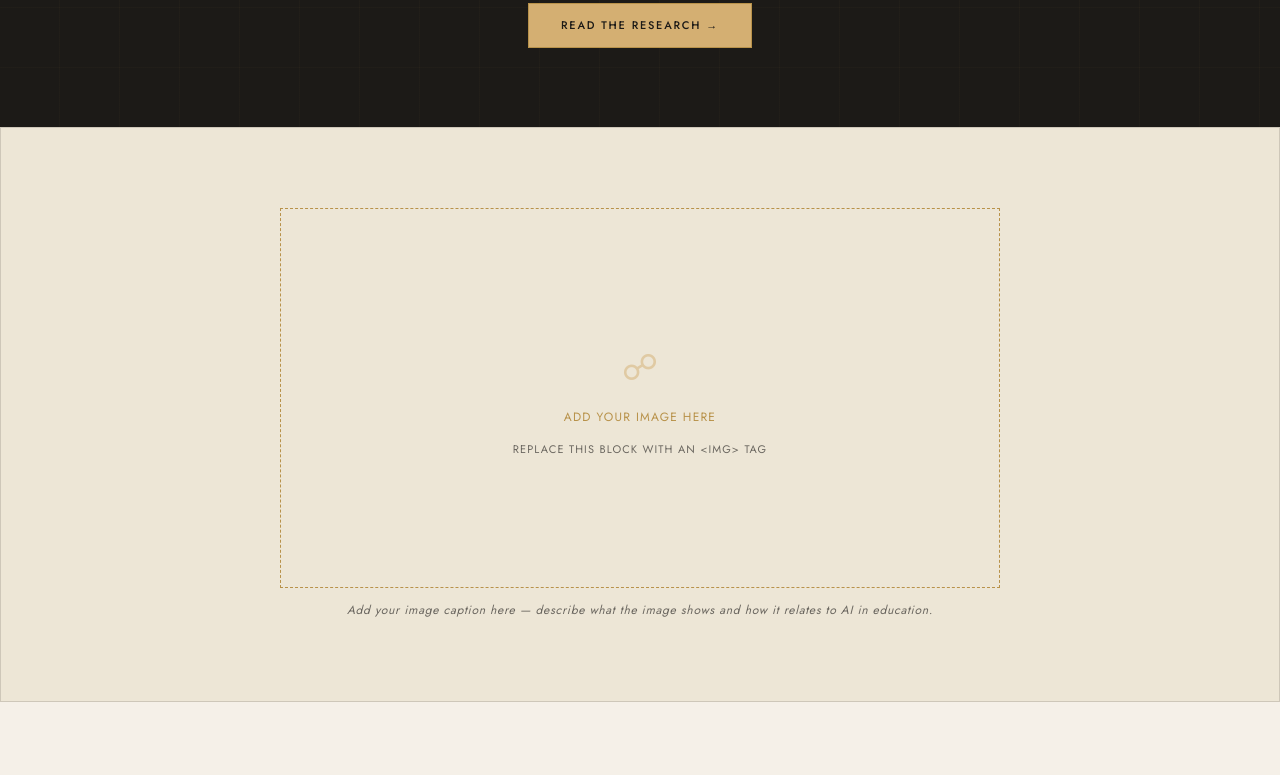
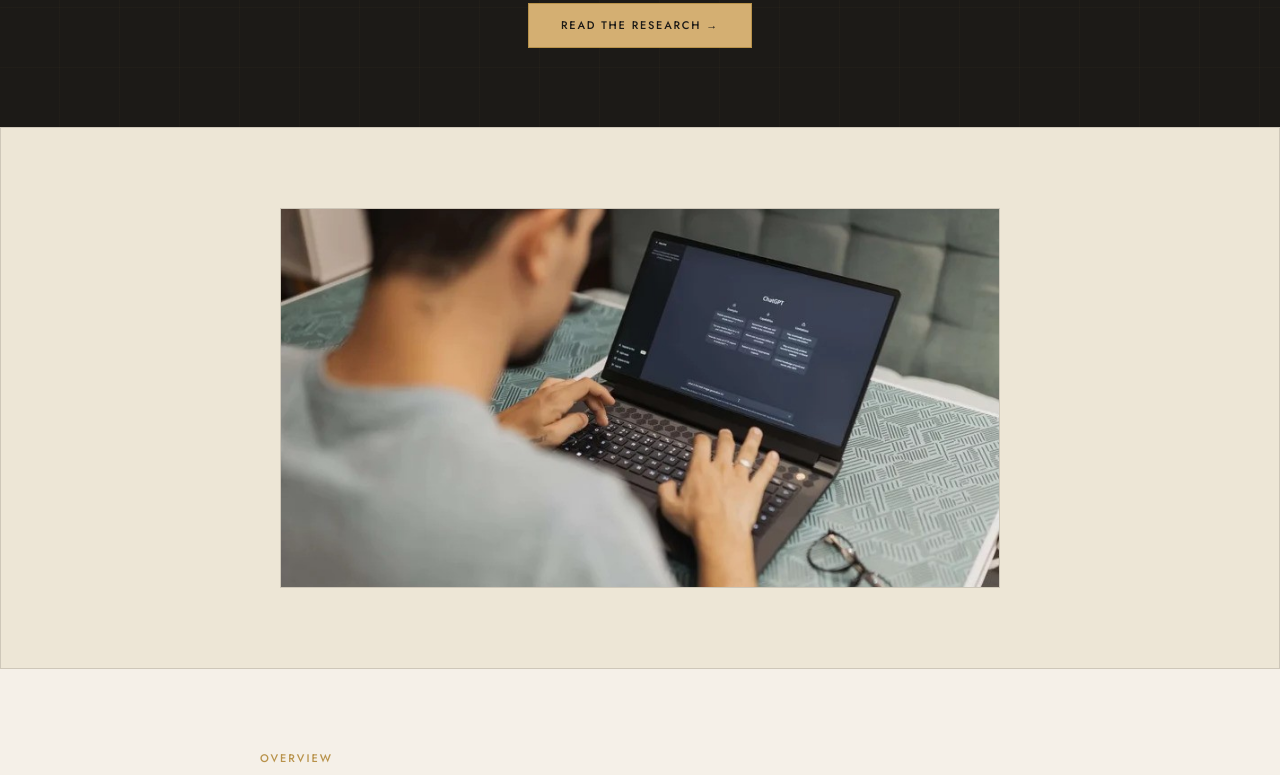
Before and after one commit to shovonahid/shovonahid.github.io, a plain HTML site: page index.html in a window 1280 px wide. Shown: the part 597-1372 px from the top of the page. Drawn offline with nearby package versions, Linux system fonts and the light colour scheme.

Commit message:
Update index.html

```diff
--- a/index.html
+++ b/index.html
@@ -42,25 +42,10 @@
       <a href="research.html" class="btn-nav fade-up">Read the Research →</a>
     </section>
 
-    <!-- IMAGE SECTION -->
+   <!-- IMAGE SECTION -->
     <section class="section image-block">
       <div class="section-inner" style="text-align:center;">
-
-        <!--
-          ╔══════════════════════════════════════════════════╗
-          ║  REPLACE THIS WITH YOUR IMAGE                    ║
-          ║  Change <div class="image-placeholder">          ║
-          ║  to: <img src="your-image.jpg" class="image-tag" ║
-          ║       alt="description of your image" />         ║
-          ╚══════════════════════════════════════════════════╝
-        -->
-        <div class="image-placeholder">
-          <div class="ph-icon">&#9741;</div>
-          <span>Add Your Image Here</span>
-          <span style="font-size:11px; color:var(--ink-muted); margin-top:4px;">Replace this block with an &lt;img&gt; tag</span>
-        </div>
-
-        <p class="image-caption">Add your image caption here — describe what the image shows and how it relates to AI in education.</p>
+        <img src="studentai.jpg" class="image-tag" alt="Student using AI tools for education" />
       </div>
     </section>
 
```
